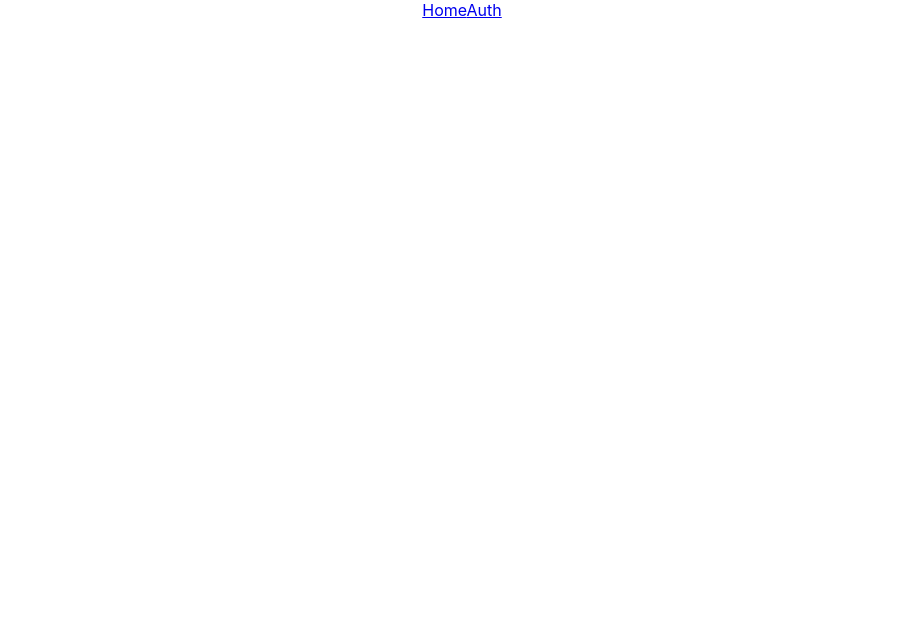
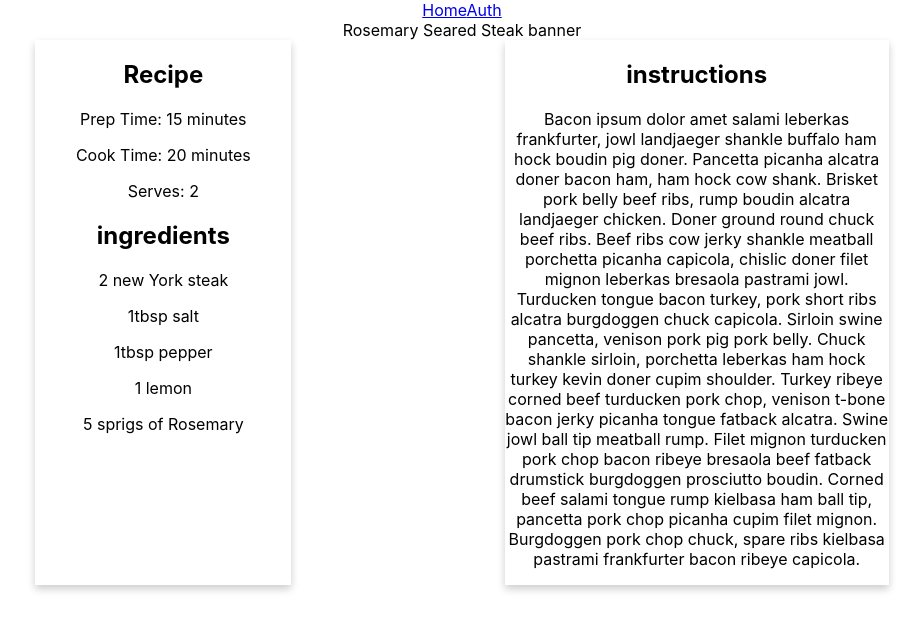
Before and after one commit to suthyscott/routing-review-f28, a React (Create React App) app: page /recipe/1 in a window 1280 px wide. Shown: the top 630 px of the page, without its empty margins (178-1101 px from the left). Built offline with nearby package versions, Linux system fonts and the light colour scheme; no server answers.

Commit message:
added some basic styling

```diff
--- /dev/null
+++ b/src/components/Recipe.css
@@ -0,0 +1,19 @@
+.recipe-ingredients-box {
+    /* border: solid blue 2px; */
+}
+
+.info-box {
+    display: flex;
+    width: 100%;
+    justify-content: space-evenly;
+}
+
+.recipe-ingredients-box {
+    width: 20%;
+    box-shadow: 0 4px 8px 0 rgba(0,0,0,0.2);
+}
+
+.instructions-box {
+    width: 30%;
+    box-shadow: 0 4px 8px 0 rgba(0,0,0,0.2);
+}
--- a/src/components/Recipe.js
+++ b/src/components/Recipe.js
@@ -1,6 +1,7 @@
 import React, {useState, useEffect} from 'react'
 import axios from 'axios'
 import { useParams } from 'react-router-dom'
+import './Recipe.css'
 
 const Recipe = () => {
   const [recipe, setRecipe] = useState({})
@@ -8,14 +9,40 @@ const Recipe = () => {
   const url = "https://recipes.devmountain.com"
   console.log(id)
 
-  useEffect(() => {
-    axios.get(`${url}/recipes/${id}`)
-      .then(res => setRecipe(res.data))
-  }, [])
+  // useEffect(() => {
+  //   axios.get(`${url}/recipes/${id}`)
+  //     .then(res => setRecipe(res.data))
+  // }, [])
 
   return (
     <div>
-      {recipe.recipe_name}
+      <div>Rosemary Seared Steak banner</div>
+      <section className='info-box'>
+        <div className='recipe-ingredients-box'>
+          <div className='recipe-container'>
+            <h2>Recipe</h2>
+            <p>Prep Time: 15 minutes</p>
+            <p>Cook Time: 20 minutes</p>
+            <p>Serves: 2</p>
+          </div>
+          <div className='ingredients-container'>
+          <h2>ingredients</h2>
+            <p>2 new York steak</p>
+            <p>1tbsp salt</p>
+            <p>1tbsp pepper</p>
+            <p>1 lemon</p>
+            <p>5 sprigs of Rosemary</p>
+          </div>
+        </div>
+        <div className='instructions-box'>
+          <h2>instructions</h2>
+          <p>Bacon ipsum dolor amet salami leberkas frankfurter, jowl landjaeger shankle buffalo ham hock boudin pig doner. Pancetta picanha alcatra doner bacon ham, ham hock cow shank. Brisket pork belly beef ribs, rump boudin alcatra landjaeger chicken. Doner ground round chuck beef ribs. Beef ribs cow jerky shankle meatball porchetta picanha capicola, chislic doner filet mignon leberkas bresaola pastrami jowl.
+
+Turducken tongue bacon turkey, pork short ribs alcatra burgdoggen chuck capicola. Sirloin swine pancetta, venison pork pig pork belly. Chuck shankle sirloin, porchetta leberkas ham hock turkey kevin doner cupim shoulder. Turkey ribeye corned beef turducken pork chop, venison t-bone bacon jerky picanha tongue fatback alcatra.
+
+Swine jowl ball tip meatball rump. Filet mignon turducken pork chop bacon ribeye bresaola beef fatback drumstick burgdoggen prosciutto boudin. Corned beef salami tongue rump kielbasa ham ball tip, pancetta pork chop picanha cupim filet mignon. Burgdoggen pork chop chuck, spare ribs kielbasa pastrami frankfurter bacon ribeye capicola.</p>
+        </div>
+      </section>
     </div>
   )
 }
```
